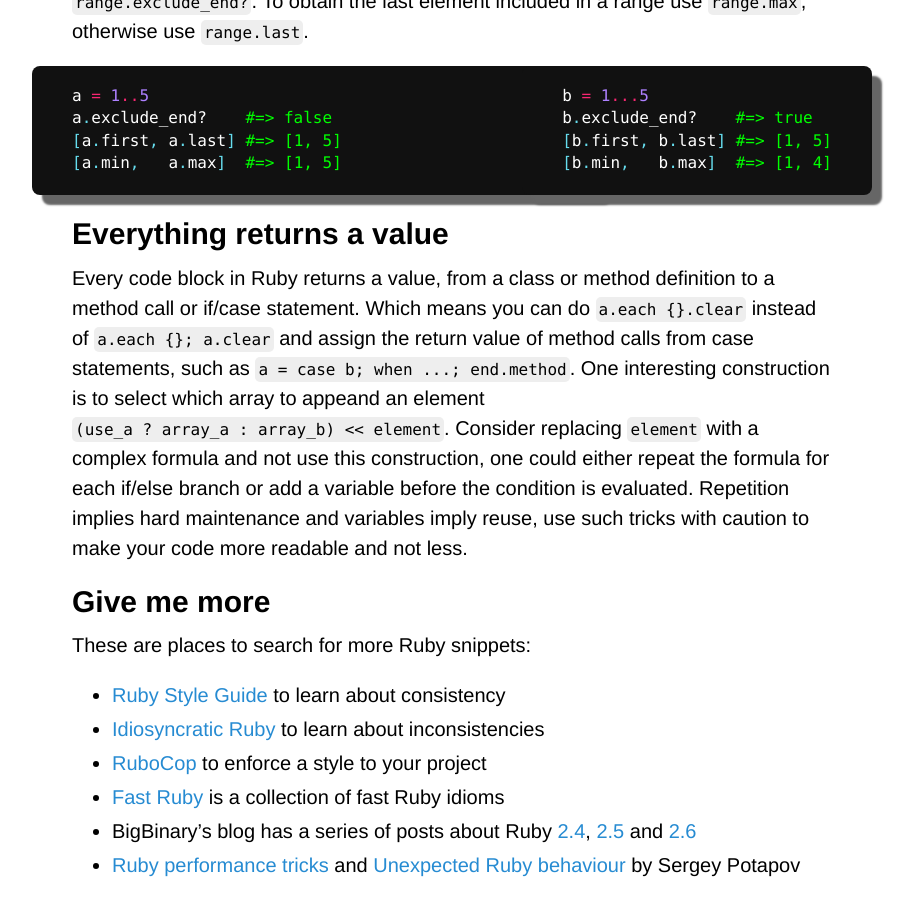
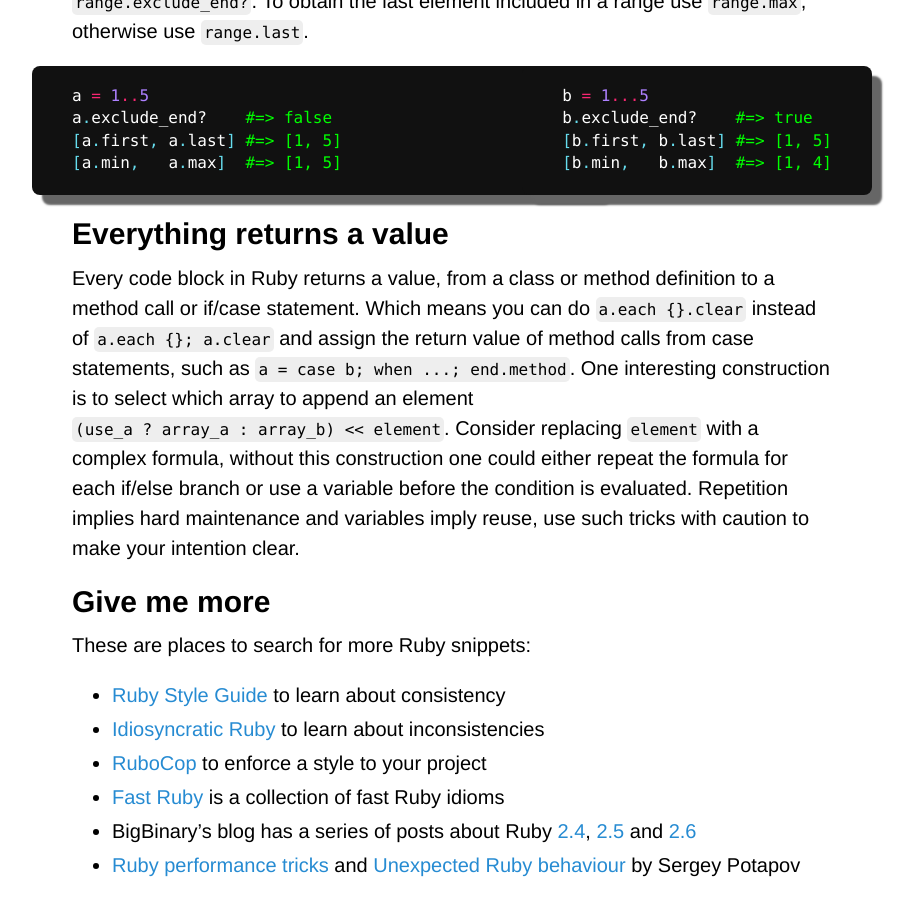
Before and after one commit to Maumagnaguagno/maumagnaguagno.github.io, a Jekyll site: the page built from ruby.md, in a window 1280 px wide and 900 px high, scrolled down 6612 px. Shown: the whole window, without its empty margins (188-1102 px from the left). Built offline with Jekyll 4.4.1, drawn with Linux system fonts in a browser that asks for light colours; our own code applies the rules of GitHub Pages for plain Markdown files.

Commit message:
Fix typo in Ruby

```diff
--- a/ruby.md
+++ b/ruby.md
@@ -305,9 +305,9 @@ b.exclude_end?    #=> true
 ## Everything returns a value
 Every code block in Ruby returns a value, from a class or method definition to a method call or if/case statement.
 Which means you can do ``a.each {}.clear`` instead of ``a.each {}; a.clear`` and assign the return value of method calls from case statements, such as ``a = case b; when ...; end.method``.
-One interesting construction is to select which array to appeand an element ``(use_a ? array_a : array_b) << element``.
-Consider replacing ``element`` with a complex formula and not use this construction, one could either repeat the formula for each if/else branch or add a variable before the condition is evaluated.
-Repetition implies hard maintenance and variables imply reuse, use such tricks with caution to make your code more readable and not less.
+One interesting construction is to select which array to append an element ``(use_a ? array_a : array_b) << element``.
+Consider replacing ``element`` with a complex formula, without this construction one could either repeat the formula for each if/else branch or use a variable before the condition is evaluated.
+Repetition implies hard maintenance and variables imply reuse, use such tricks with caution to make your intention clear.
 
 ## Give me more
 These are places to search for more Ruby snippets:
```
